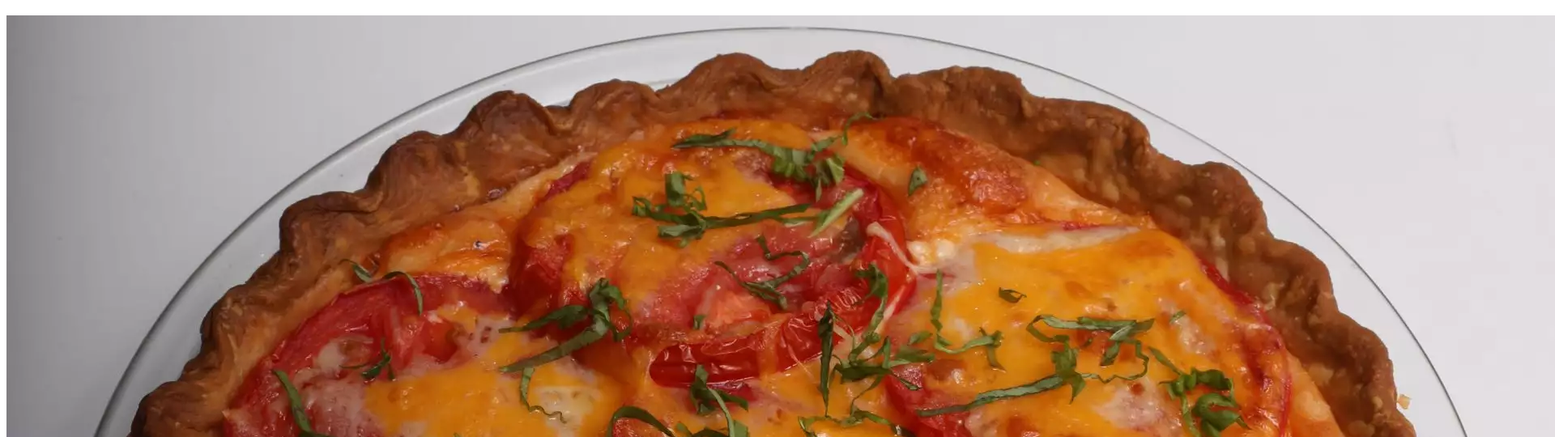
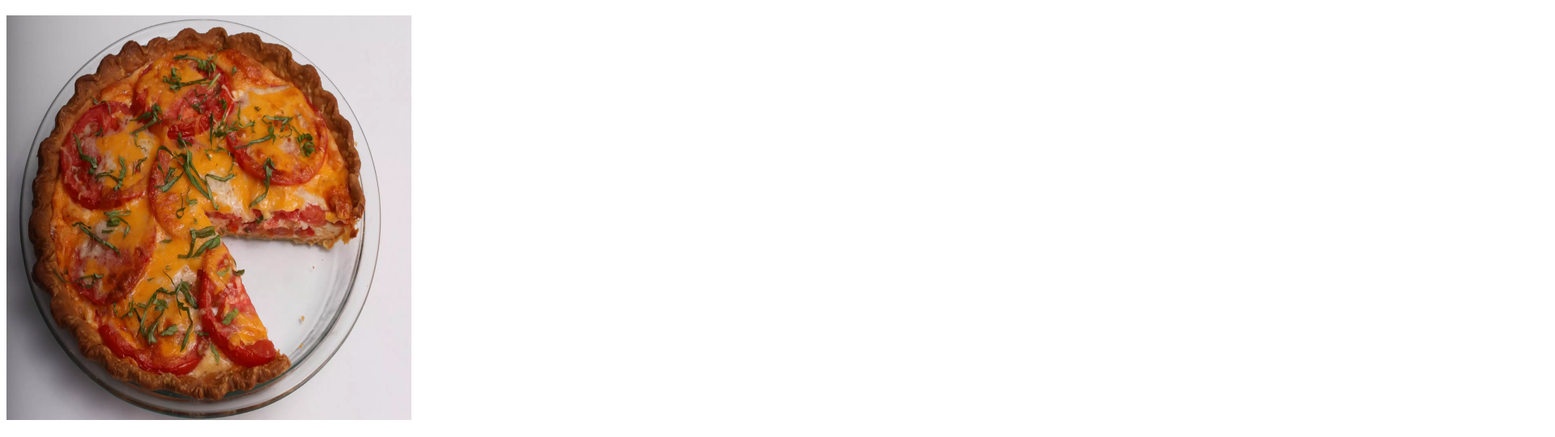
Before and after one commit to milannakani/odin-recipes, a plain HTML site: page recipes/tomato-pie.html in a window 1280 px wide. Shown: the part 61-601 px from the top of the page at 81% size, 1920 px wide, since content can reach past the window. Drawn offline with Linux system fonts and the light colour scheme.

Commit message:
changes to pic size

```diff
--- a/recipes/tomato-pie.html
+++ b/recipes/tomato-pie.html
@@ -8,7 +8,7 @@
 </head>
 <body>
     <h1>Southern Tomato Pie</h1>
-    <img src="../tomato-pie.webp" alt="Southern Tomato Pie">
+    <img src="../tomato-pie.webp" alt="Southern Tomato Pie" width="500" height="500">
     <h2>Description</h2>
     <p>Tomato slices are juicy and mix in well with the creamy/cheesy "custard" in this Southern-inspired tomato pie. The blind baking method helps keep the crust nice and crunchy on the bottom.</p>
     <h3>Ingredients</h3>
```
